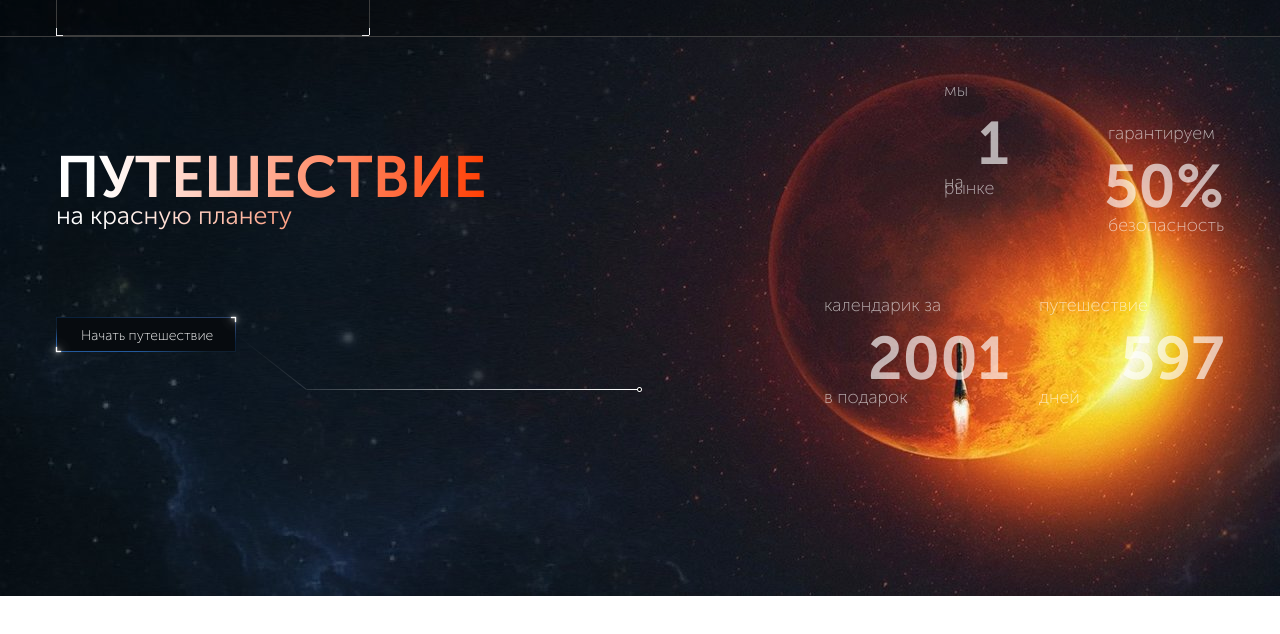
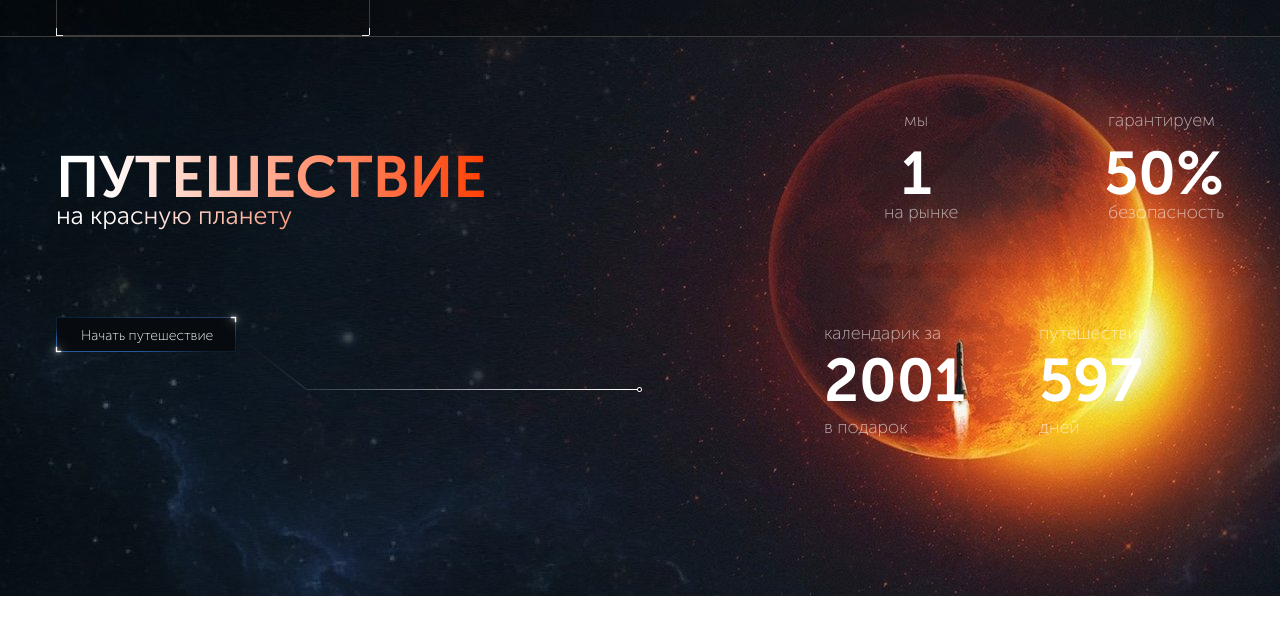
Before and after one commit to AnatoliyDemiurge/TestTask-SpaceX, a website: page app/index.html in a window 1280 px wide. Shown: the part 64-698 px from the top of the page. Drawn offline with Linux system fonts and the light colour scheme.

Commit message:
intro 80% new version of intro_info 2 cards end position

```diff
--- a/app/index.html
+++ b/app/index.html
@@ -71,23 +71,23 @@
               <div class="intro__cards">
                 <div class="intro__card intro__card-1">
                   <p class="intro__up-text intro__text intro__text-top-1 intro__text-1">мы</p>
-                  <p class="intro__number">1</p>
-                  <p class="intro__down-text intro__text intro__text-1">на рынке</p>
+                  <p class="intro__number intro__number-1">1</p>
+                  <p class="intro__down-text intro__text intro__text-1 intro__text-down-1">на рынке</p>
                 </div>
                 <div class="intro__card intro__card-2">
                   <p class="intro__up-text intro__text intro__text-top-2 intro__text-2">гарантируем</p>
-                  <p class="intro__number">50%</p>
+                  <p class="intro__number intro__number-2">50%</p>
                   <p class="intro__down-text intro__text intro__text-2 intro__text-down-2">безопасность</p>
                 </div>
                 <div class="intro__card intro__card-3">
-                  <p class="intro__up-text intro__text intro__text-3">календарик за</p>
-                  <p class="intro__number">2001</p>
-                  <p class="intro__down-text intro__text intro__text-3">в подарок</p>
+                  <p class="intro__up-text intro__text intro__text-3 intro__text-top-3">календарик за</p>
+                  <p class="intro__number intro__number-3">2001</p>
+                  <p class="intro__down-text intro__text intro__text-3 intro__text-down-3">в подарок</p>
                 </div>
                 <div class="intro__card intro__card-4">
-                  <p class="intro__up-text intro__text intro__text-4">путешествие</p>
-                  <p class="intro__number">597</p>
-                  <p class="intro__down-text intro__text intro__text-4">дней</p>
+                  <p class="intro__up-text intro__text intro__text-4 intro__text-top-4">путешествие</p>
+                  <p class="intro__number intro__number-4">597</p>
+                  <p class="intro__down-text intro__text intro__text-4 intro__text-down-4">дней</p>
                 </div>
               </div>
             </div>
--- a/app/scss/style.scss
+++ b/app/scss/style.scss
@@ -205,7 +205,7 @@
         // margin:15px;
         position:relative;
         z-index:2;
-        opacity:0.65;
+
         &:after{
             content:'';
             position:absolute;
@@ -219,7 +219,7 @@
         &:after{
             // width: 172px;
             // height: 172px;
-            border-bottom: 250px solid #ffffff;
+            border-bottom: 200px solid #ffffff;
             border-left: 200px solid transparent;
         }
     }
@@ -244,28 +244,49 @@
     &__text{
         font-family: 'MuseoSansCyrl';
         font-size: 18px;
-        line-height: 0.3;
+        line-height: 1.2;
         font-weight: 100;
         color: #ffffff;
+        opacity:0.65;
     }
     &__number{
         color: #ffffff;
         font-size: 60px;
         font-weight: 700;
         font-family: 'MuseoSansCyrl';
+    }
+    &__number-1{
+        text-align: center;
+        padding-top:15px;
+    }
+    &__number-2{
+        padding-top:15px;
         text-align: right;
-        padding-top:15px;
     }
     &__text-1{
         padding-left:120px;
+        line-height:0.3;
     }
     &__text-2{
+        line-height:0.3;
         padding-left:69px;
     }
     &__text-top-2{
-        padding-top:43px;
+        padding-top:30px;
     }
-    &__text-down-2{
-
+    &__text-top-1{
+        padding-top:30px;
+    }
+    &__text-top-3{
+        padding-top:20px;
+    }
+    &__text-top-4{
+        padding-top:20px;
+    }
+    &__text-top-1{
+        padding-left:80px;
+    }
+    &__text-down-1{
+        padding-left:60px;
     }
 }
```
Also changed, not shown: app/css/style.min.css.
